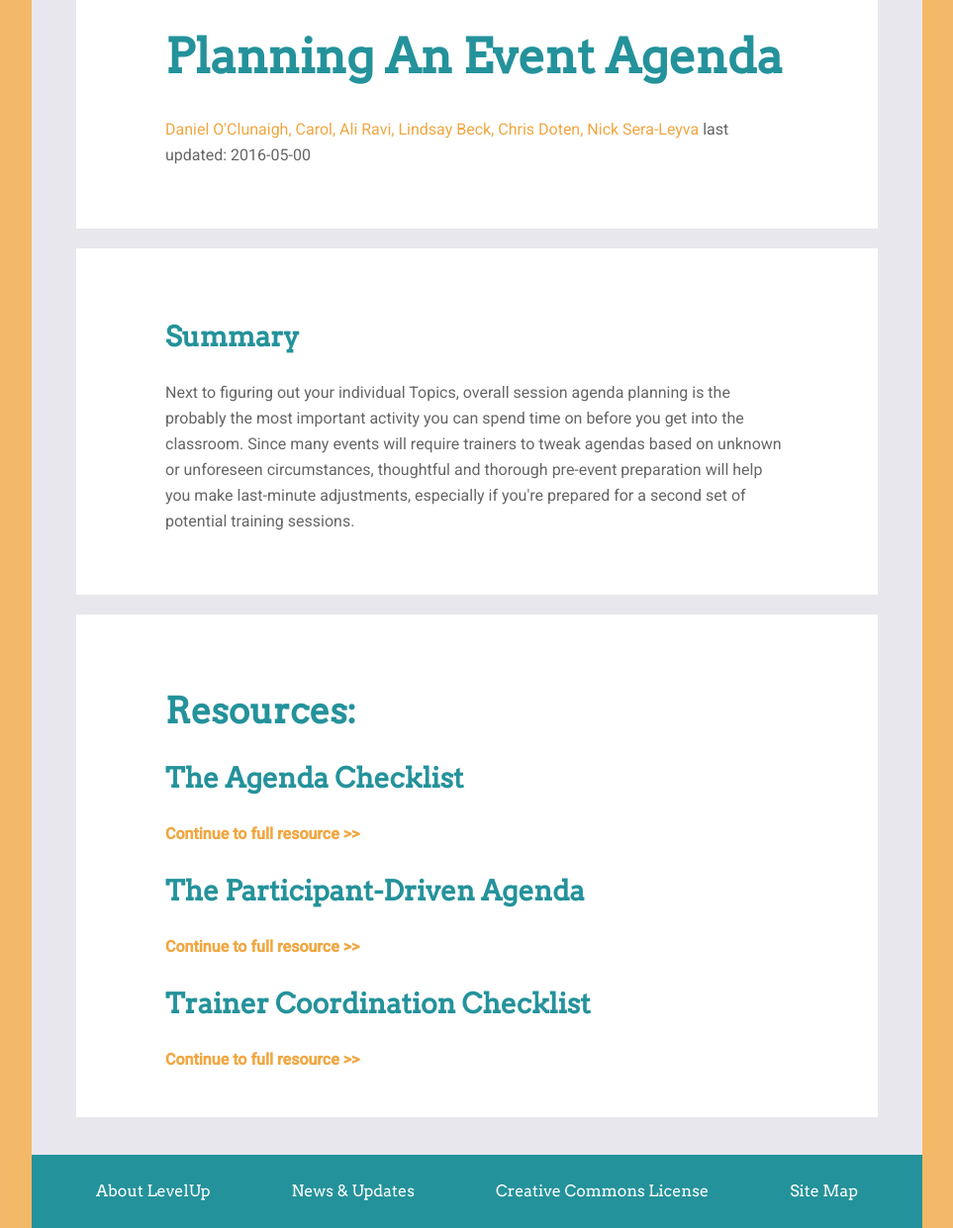
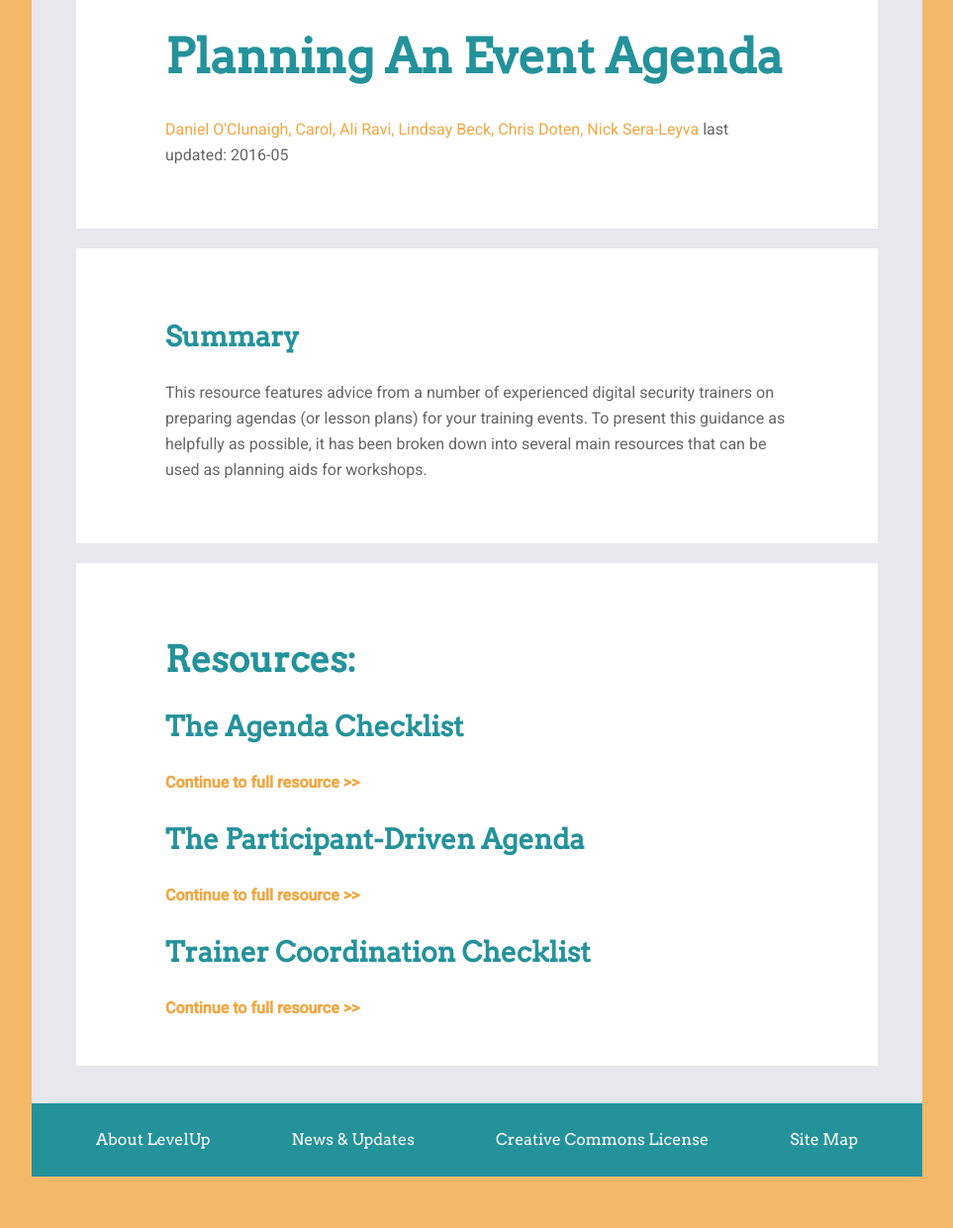
Before and after one commit to levelupcc/level-up, a Jekyll site: the page built from _pages/curriculum/planning-an-event-agenda/planning-an-event-agenda.md, in a window 1280 px wide, cut to the strip 313-1554 px from the top of the page. Shown: the whole strip at 99% size, without its empty margins (158-1121 px from the left). Built offline with Jekyll 4.4.1, drawn with Linux system fonts in a browser that asks for light colours; a script that is not in the unit is left out; comment, search, counter and statistics services are not loaded; after the commit the page ends 1502 px from its top, so only the background shows below that.

Commit message:
updated summary - planning event agenda

```diff
--- a/_pages/curriculum/planning-an-event-agenda/planning-an-event-agenda.md
+++ b/_pages/curriculum/planning-an-event-agenda/planning-an-event-agenda.md
@@ -2,14 +2,16 @@
 layout: page-index
 title: Planning An Event Agenda
 author: Daniel O'Clunaigh, Carol, Ali Ravi, Lindsay Beck, Chris Doten, Nick Sera-Leyva
-summary: "Next to figuring out your individual Topics, overall session agenda planning is the probably the most important activity you can spend time on before you get into the classroom. Since many events will require trainers to tweak agendas based on unknown or unforeseen circumstances, thoughtful and thorough pre-event preparation will help you make last-minute adjustments, especially if you're prepared for a second set of potential training sessions."
-date: 2016-05-00
+summary: This resource features advice from a number of experienced digital security trainers on preparing agendas (or lesson plans) for your training events. To present this guidance as helpfully as possible, it has been broken down into several main resources that can be used as planning aids for workshops.
+date: 2016-05
 permalink: /curriculum/planning-an-event-agenda/
 parent: Curriculum
 breadcrumb: Planning An Event Agenda
 weight: 3.3
 ---
-The decisions in the Event Planning process will become input parameters for the Agenda Planning process.
+Next to figuring out your individual Topics, overall session agenda planning is the probably the most important activity you can spend time on before you get into the classroom. Since many events will require trainers to tweak agendas based on unknown or unforeseen circumstances, thoughtful and thorough pre-event preparation will help you make last-minute adjustments, especially if you're prepared for a second set of potential training sessions.
+
+The decisions in the process of [Planning Your Event]() will become input parameters for the process of designing your agenda.
 
 Major inputs include:
 
@@ -19,6 +21,4 @@ Major inputs include:
 - Trainers (number, competencies)
 - Communication prior to and during the event
 
-Make sure you allot yourself enough time for crafting an agenda as well the preparation that follows. The more days there are for the workshop, the more prep days you'll need. Each full session generally takes at least 1 day to comfortably finalize: half a day to design, and another half day to source materials, and to prepare presentations and/or lectures. A standard 4-day digital security training with about 6 to 8 individual sessions will require at least 6 to 8 days of preparation for a single trainer - not to mention the time required to incorporate these sessions into a larger overall workshop structure.
-
-Keep in mind that this guide represents advice, input, and experience of the authors. The suggested guidelines below are designed to reduce common mistakes and encourage trainers to design workshops that are fun, safe, and effective. Each trainer has his or her own style and approach, which evolves over time and prioritizes the safety of participants. This is a living document - please send us feedback and suggestions! Email levelup [at] riseup.net
+Make sure you allot yourself enough time for crafting an agenda as well the preparation that follows. The more days there are for the workshop, the more prep days you'll need. Each full session generally takes at least 1 day to comfortably finalize: half a day to design, and another half day to source materials, and to prepare presentations and/or lectures. A standard 4-day digital security training with about 6 to 8 individual sessions will require at least 6 to 8 days of preparation for a single trainer - not to mention the time required to incorporate these sessions into a larger overall workshop structure. The following resources will be helpful in your agenda preparations - before, during, *and* after a training:
```
